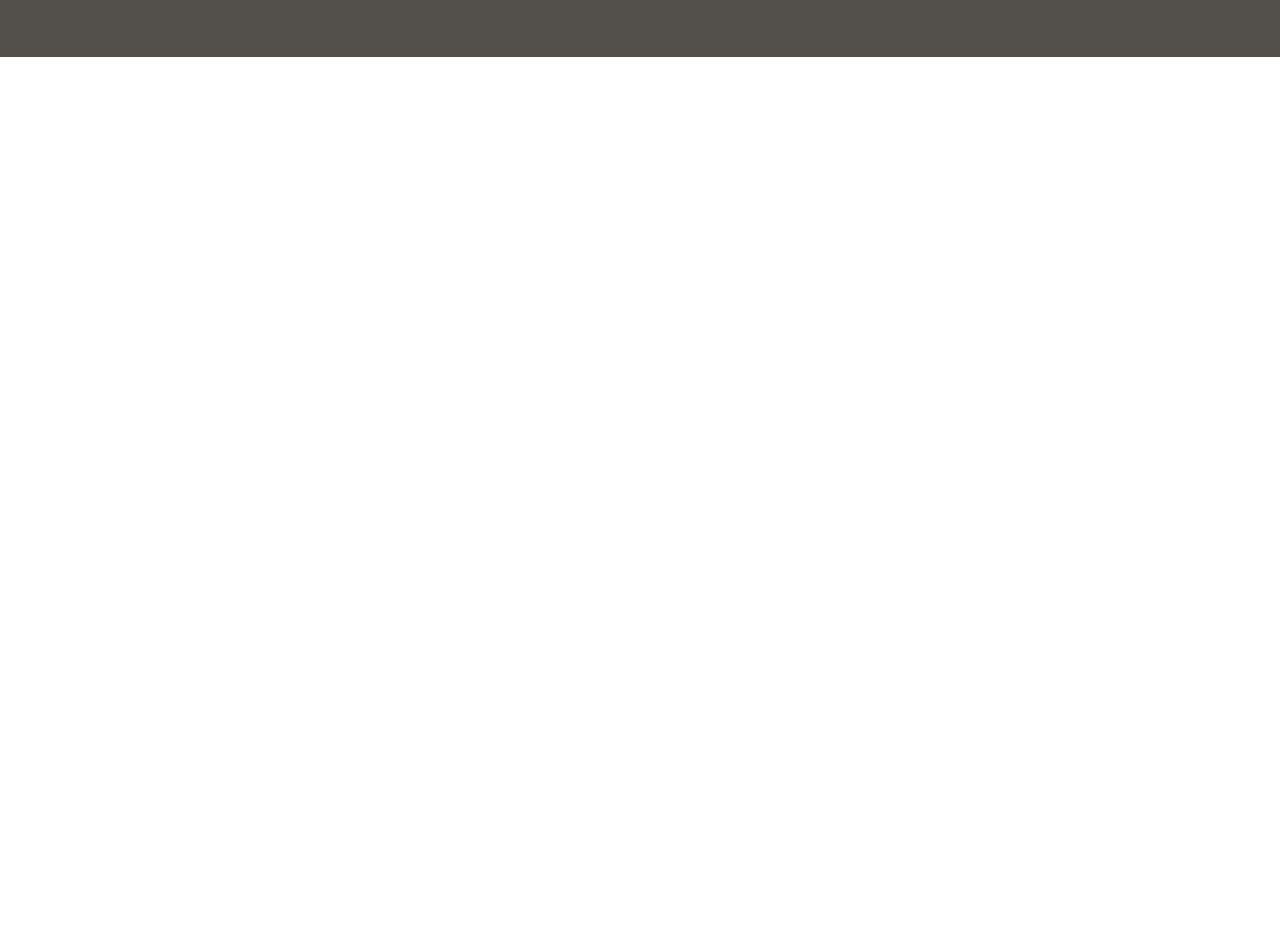
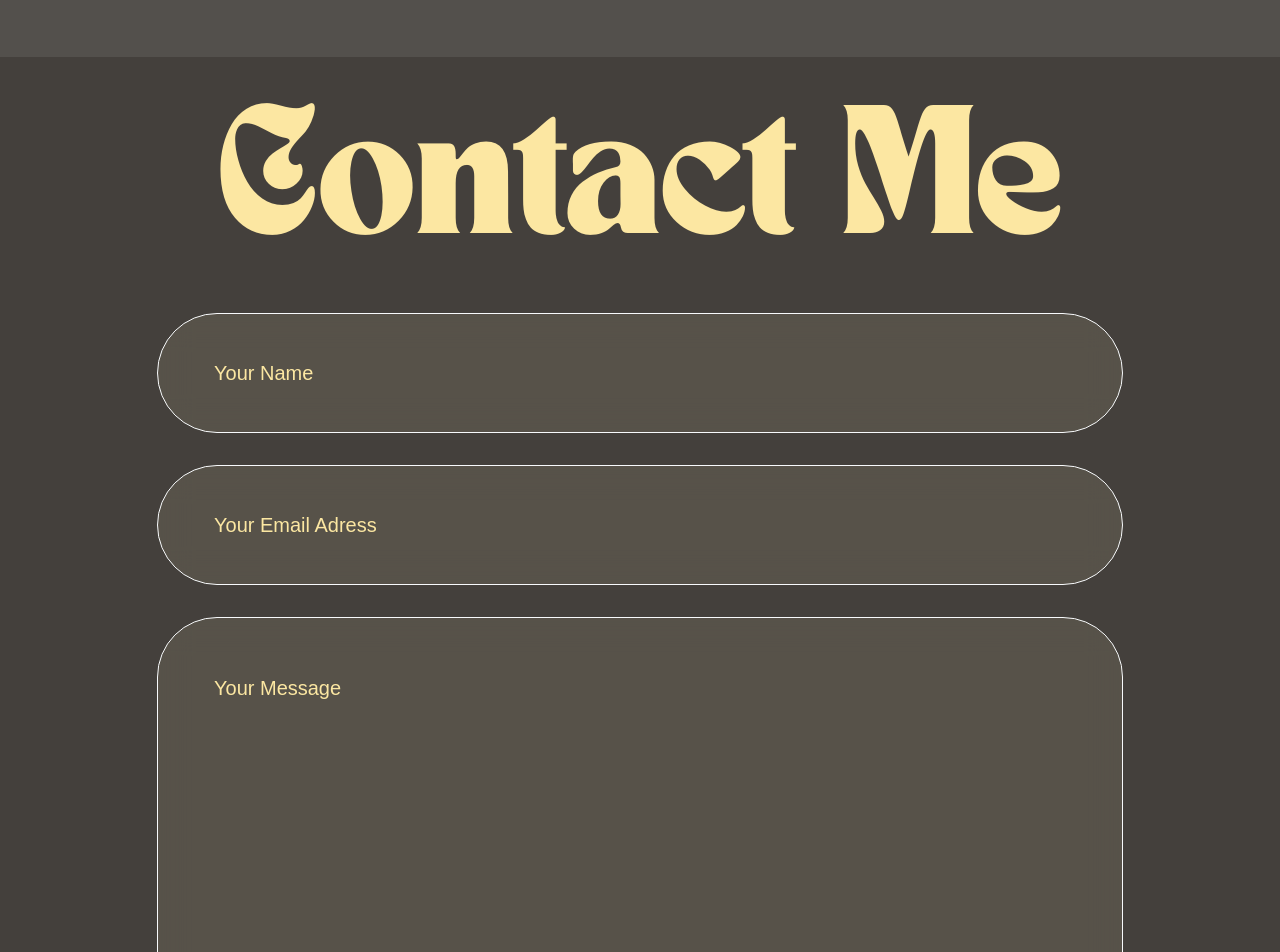
Before and after one commit to JuanJTorresB/Portfolio-JuanTorres-Dev, a React (Vite) app: page / in a window 1280 px wide. Shown: the part 4700-5652 px from the top of the page. Before the commit the page ends 4821 px from the top, so only its background shows below. Built offline with nearby package versions, Linux system fonts and the light colour scheme.

Commit message:
feat: :sparkles: Contact Me Section Completed

```diff
--- a/src/App.jsx
+++ b/src/App.jsx
@@ -4,6 +4,7 @@ import { Separator } from "./components/Separator.jsx";
 import { AboutMe } from "./components/AboutMe.jsx";
 import { SkillsSection } from "./components/SkillsSection.jsx";
 import { ProjectSection } from "./components/ProjectSection.jsx";
+import { ContactMeSection } from "./components/ContactMeSection.jsx";
 
 export const App = () => {
     return <div className="bg-stone-700 h-full box-border">
@@ -19,6 +20,7 @@ export const App = () => {
             <Separator />
             <ProjectSection />
             <Separator />
-            </main>
+            <ContactMeSection />
+        </main>
     </div>
 }
--- /dev/null
+++ b/src/components/ContactMeSection.jsx
@@ -0,0 +1,40 @@
+import { Titulo } from "./Titulo.jsx"
+
+export const ContactMeSection = () => {
+
+    const generalLetras = "font-Ysabeau font-normal text-wrap text-amberMine placeholder-amberMine text-xl";
+
+
+    const inputBasicStyle = "bg-amber-100 bg-opacity-10 border border-slate-50 backdrop-blur-lg flex w-[966px] p-14 rounded-[60px] gap-x-7 items-center"
+
+    return <section className="text-center pb-16">
+        <Titulo titulo="Contact Me" />
+        <form className="flex flex-wrap justify-center mt-16 items-center gap-8 max-w-[966px] mx-auto">
+            <input type="text" name="inputName" id="inputName" className={inputBasicStyle + " h-[120px] " + generalLetras} placeholder="Your Name" />
+            <input type="email" name="inputEmail" id="inputEmail" className={inputBasicStyle + " h-[120px] " + generalLetras} placeholder="Your Email Adress" />
+            <textarea name="inputMessage" id="inputMessage" className={inputBasicStyle + " h-[480px] resize-none  " + generalLetras} placeholder="Your Message" />
+            <button type="submit" id="SendButton" className="w-[966px] h-[120px] bg-amber-300 rounded-[60px] flex items-center justify-center gap-x-4">
+                <span className="font-tanNimbus text-6xl text-slate-50">Send</span>
+                <svg width="77" height="76" viewBox="0 0 77 76" fill="none" xmlns="http://www.w3.org/2000/svg">
+                    <g clip-path="url(#clip0_96_708)">
+                        <path d="M74.4366 0.831329C75.9358 1.87039 76.7225 3.66649 76.4405 5.46258L66.9405 67.2126C66.7178 68.6524 65.842 69.9141 64.5655 70.6266C63.2889 71.3391 61.76 71.4282 60.4092 70.8641L42.6561 63.4868L32.4881 74.486C31.167 75.9259 29.0889 76.4009 27.2631 75.6884C25.4374 74.9759 24.2499 73.2094 24.2499 71.2501V58.8407C24.2499 58.247 24.4725 57.6829 24.8733 57.2376L49.7514 30.1032C50.6124 29.168 50.5827 27.7282 49.692 26.8376C48.8014 25.947 47.3616 25.8876 46.4264 26.7337L16.2342 53.5563L3.1272 46.9954C1.55376 46.2087 0.544384 44.6352 0.499852 42.8837C0.455321 41.1321 1.37563 39.4993 2.8897 38.6235L69.3897 0.623517C70.978 -0.281952 72.9374 -0.192889 74.4366 0.831329Z" fill="#F8FAFC" />
+                    </g>
+                    <defs>
+                        <clipPath id="clip0_96_708">
+                            <rect width="76" height="76" fill="white" transform="translate(0.5)" />
+                        </clipPath>
+                    </defs>
+                </svg>
+
+            </button>
+            <nav className="flex gap-6 mt-12">
+                {/* Linkedin */}
+                <svg className="w-20" xmlns="http://www.w3.org/2000/svg" shape-rendering="geometricPrecision" text-rendering="geometricPrecision" image-rendering="optimizeQuality" fill-rule="evenodd" clip-rule="evenodd" viewBox="0 0 512 512"><path fill="#fff" d="M474.919 0H38.592C17.72 0 0 16.504 0 36.841V475.14C0 495.496 11.629 512 32.492 512h436.327C489.718 512 512 495.496 512 475.14V36.841C512 16.504 495.809 0 474.919 0zM195.043 195.043h68.928v35.136h.755c10.505-18.945 41.541-38.177 79.921-38.177 73.655 0 94.214 39.108 94.214 111.538v135.321h-73.148V316.883c0-32.427-12.947-60.883-43.227-60.883-36.768 0-54.295 24.889-54.295 65.758v117.103h-73.148V195.043zM73.139 438.861h73.148V195.043H73.139v243.818zm82.289-329.148c0 25.258-20.457 45.715-45.715 45.715-25.258 0-45.715-20.457-45.715-45.715 0-25.258 20.457-45.715 45.715-45.715 25.258 0 45.715 20.457 45.715 45.715z"/></svg>
+                {/* GitHub */}
+                <svg width="80" height="79" viewBox="0 0 80 79" fill="none" xmlns="http://www.w3.org/2000/svg">
+                    <path d="M40.0002 0C17.9115 0 0 17.9084 0 40.0002C0 57.6736 11.4612 72.6672 27.3546 77.9565C29.3536 78.3266 30.0877 77.0887 30.0877 76.0321C30.0877 75.0784 30.0504 71.9272 30.0334 68.5849C18.9051 71.0045 16.5569 63.8653 16.5569 63.8653C14.7374 59.2418 12.1157 58.0127 12.1157 58.0127C8.4866 55.53 12.3892 55.5808 12.3892 55.5808C16.406 55.8631 18.5211 59.703 18.5211 59.703C22.0886 65.8182 27.8785 64.0501 30.1611 63.0284C30.52 60.4427 31.5568 58.6784 32.7006 57.6795C23.8163 56.6678 14.4764 53.238 14.4764 37.9111C14.4764 33.5442 16.039 29.9757 18.5979 27.1746C18.1826 26.1669 16.8135 22.0987 18.9854 16.5889C18.9854 16.5889 22.3443 15.5138 29.9883 20.6891C33.1788 19.8026 36.6007 19.3584 40.0002 19.3433C43.3996 19.3584 46.8241 19.8026 50.0208 20.6891C57.6557 15.5138 61.0099 16.5889 61.0099 16.5889C63.1871 22.0987 61.8174 26.1669 61.4021 27.1746C63.9667 29.9757 65.5186 33.5439 65.5186 37.9111C65.5186 53.2743 56.1612 56.6574 47.2542 57.6475C48.6888 58.8889 49.9672 61.3233 49.9672 65.0549C49.9672 70.4069 49.9207 74.7145 49.9207 76.0321C49.9207 77.0966 50.6407 78.3439 52.6686 77.9511C68.5532 72.6559 80 57.6676 80 40.0002C80 17.9084 62.091 0 40.0002 0Z" fill="white" />
+                </svg>
+            </nav>
+        </form>
+    </section>
+}
--- a/src/components/ProjectSection.jsx
+++ b/src/components/ProjectSection.jsx
@@ -15,7 +15,7 @@ const iconsGranjaEstelar = [
 
 export const ProjectSection = () => {
     return <section className="text-center">
-        <Titulo titulo="Projects" />
+        <Titulo titulo="My Projects" />
         <div className="flex flex-wrap justify-center mt-16 items-center gap-8 max-w-[966px] mx-auto">
             <ProjectCard name="Granja Estelar Database"
                 imgUbi="public/GranjaEstelarDB.png"
```
